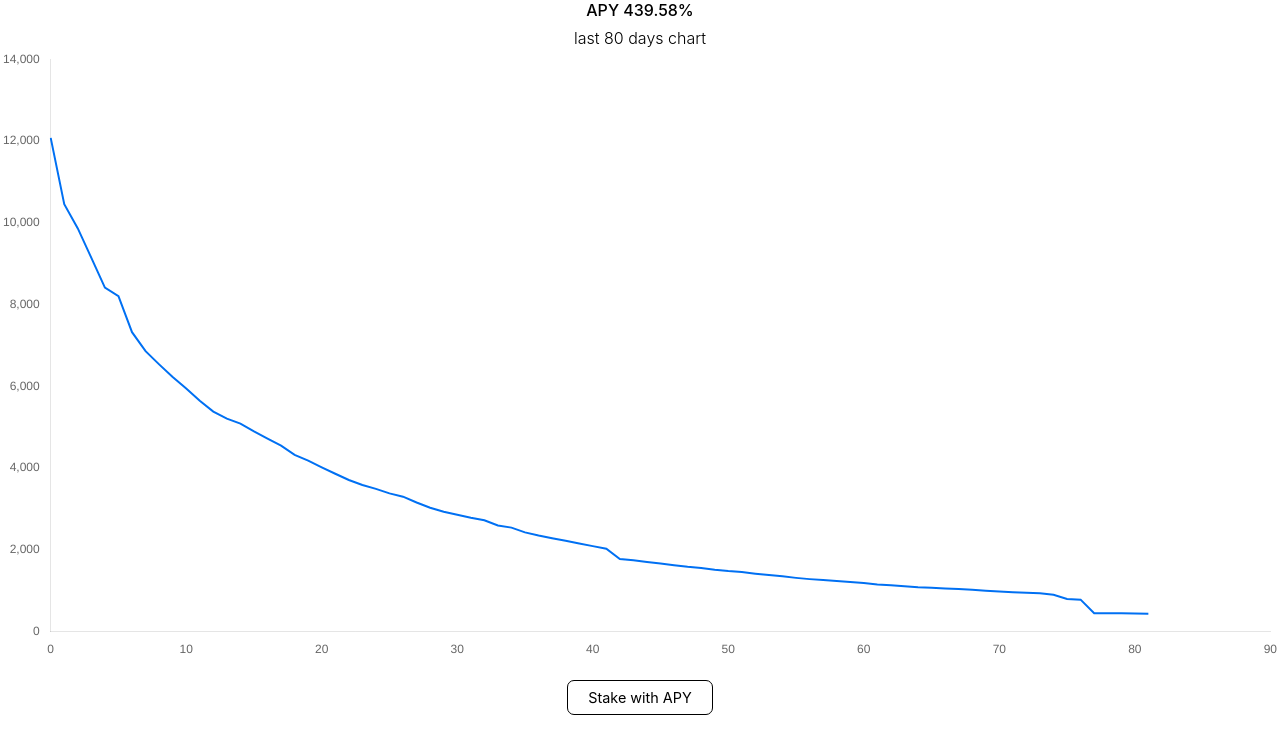
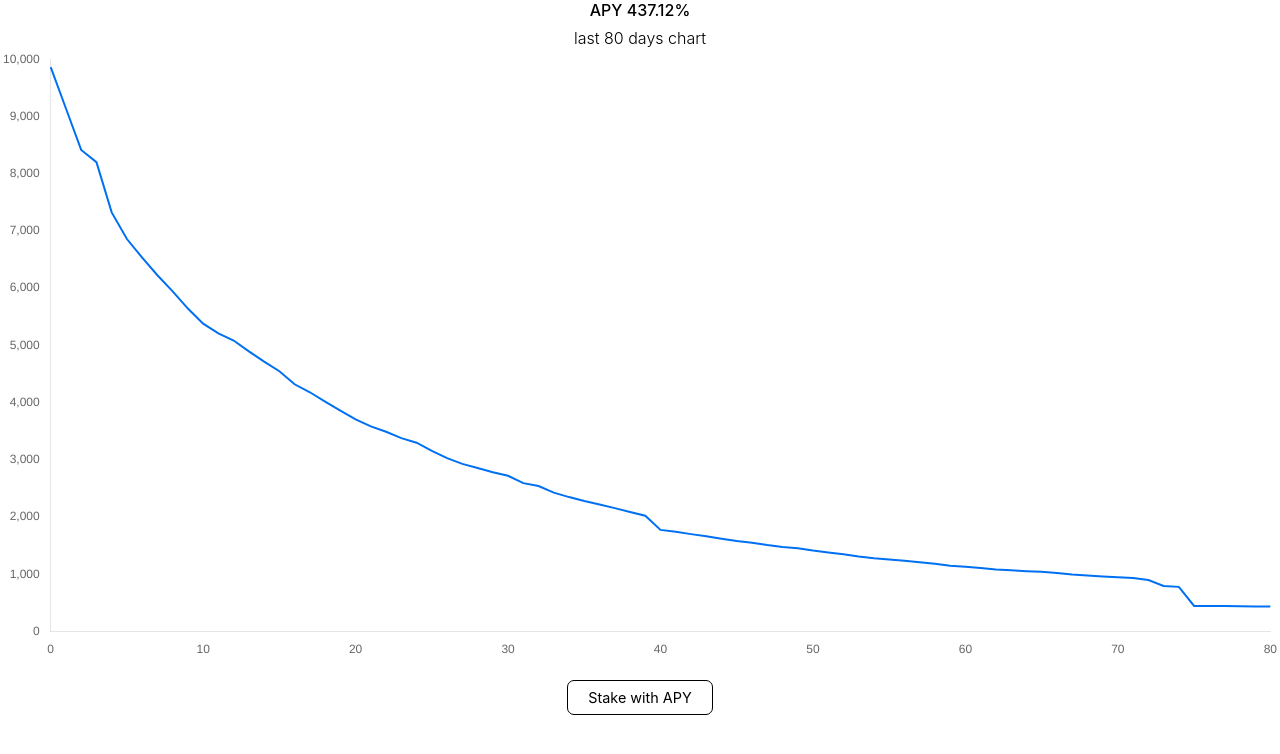
Before and after one commit to mikitsik/Evmoscope, a Next.js app: page /economics/components/ApyChart in a window 1280 px wide. Shown: the top 754 px of the page. Built offline with nearby package versions, Linux system fonts and the light colour scheme.

Commit message:
Fix Apr and Apy

```diff
--- a/components/aprAndApy.js
+++ b/components/aprAndApy.js
@@ -1,4 +1,5 @@
-export const aprAndApy = [
+const pre = [
+  ['23 Sep, 2022', 180.45, 437,12],
   ['22 Sep, 2022', 180.97, 439.58],
   ['17.09.2022',	181.93,	444.05],
   ['16.09.2022',	182.43,	446.45],
@@ -78,6 +79,16 @@ export const aprAndApy = [
   ['04.07.2022',	534.25,	8201.60],
   ['03.07.2022',	537.91,	8414.57],
   ['02.07.2022',	549.78,	9139.13],
-['01.07.2022',	560.79,	9861.44],
+  ['01.07.2022',	560.79,	9861.44]
+].reverse()
+
+const fixApr = (f) => { return (f / 95 * 100).toFixed(2) }
+const fixApy = (f) => { return (((1 + f / 1200) ** 12-1) * 100).toFixed(2) }
+
+export const aprAndApy = pre.map( i => [i[0], fixApr(i[1]), fixApy(i[1])] )
+
+
+const arch = [
   ['30.06.2022',	569.29,	10454.14],
-['29.06.2022',	590.48,	12075.02]].reverse()
+  ['29.06.2022',	590.48,	12075.02]
+]
```
Lines whose indentation alone changed are shown as unchanged.
